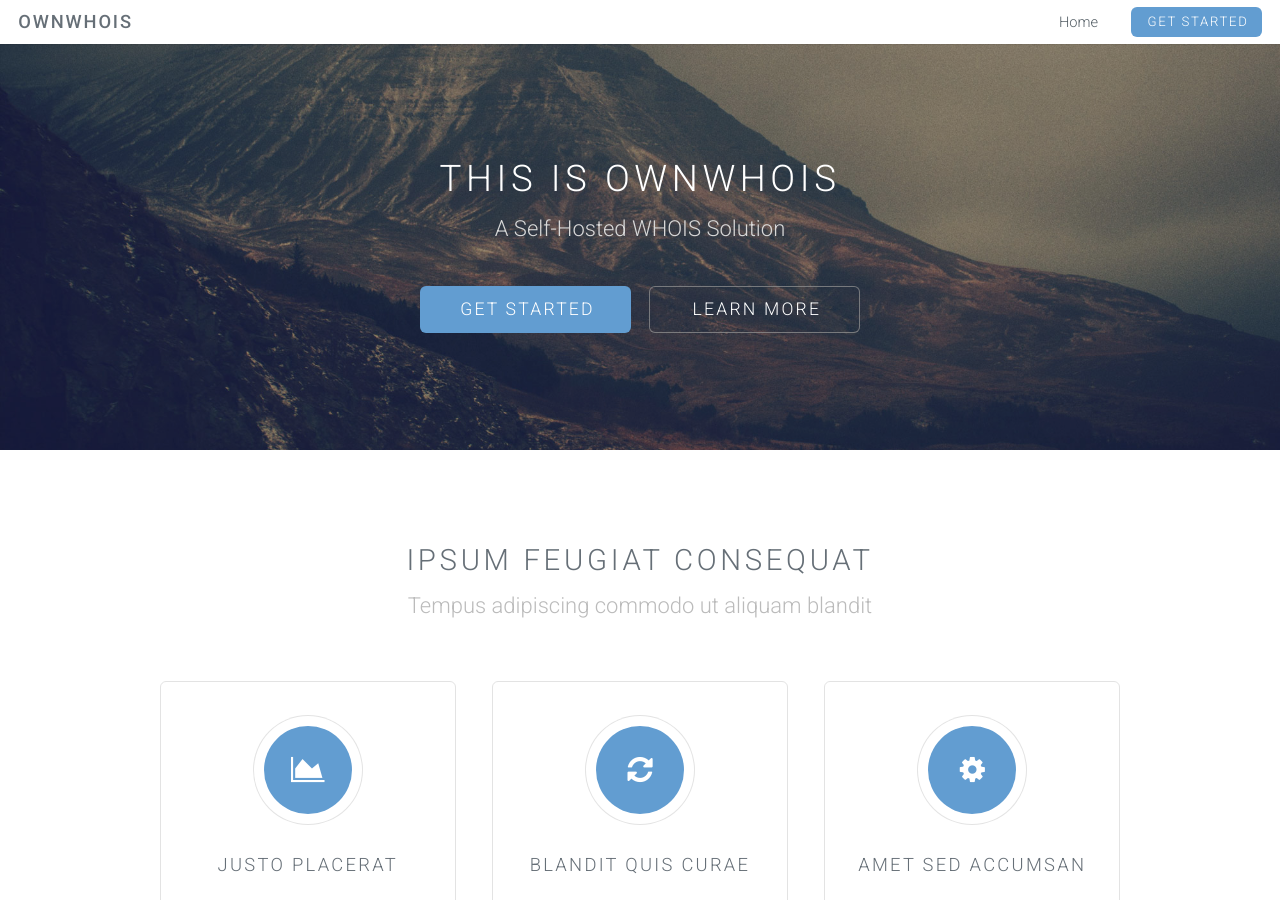
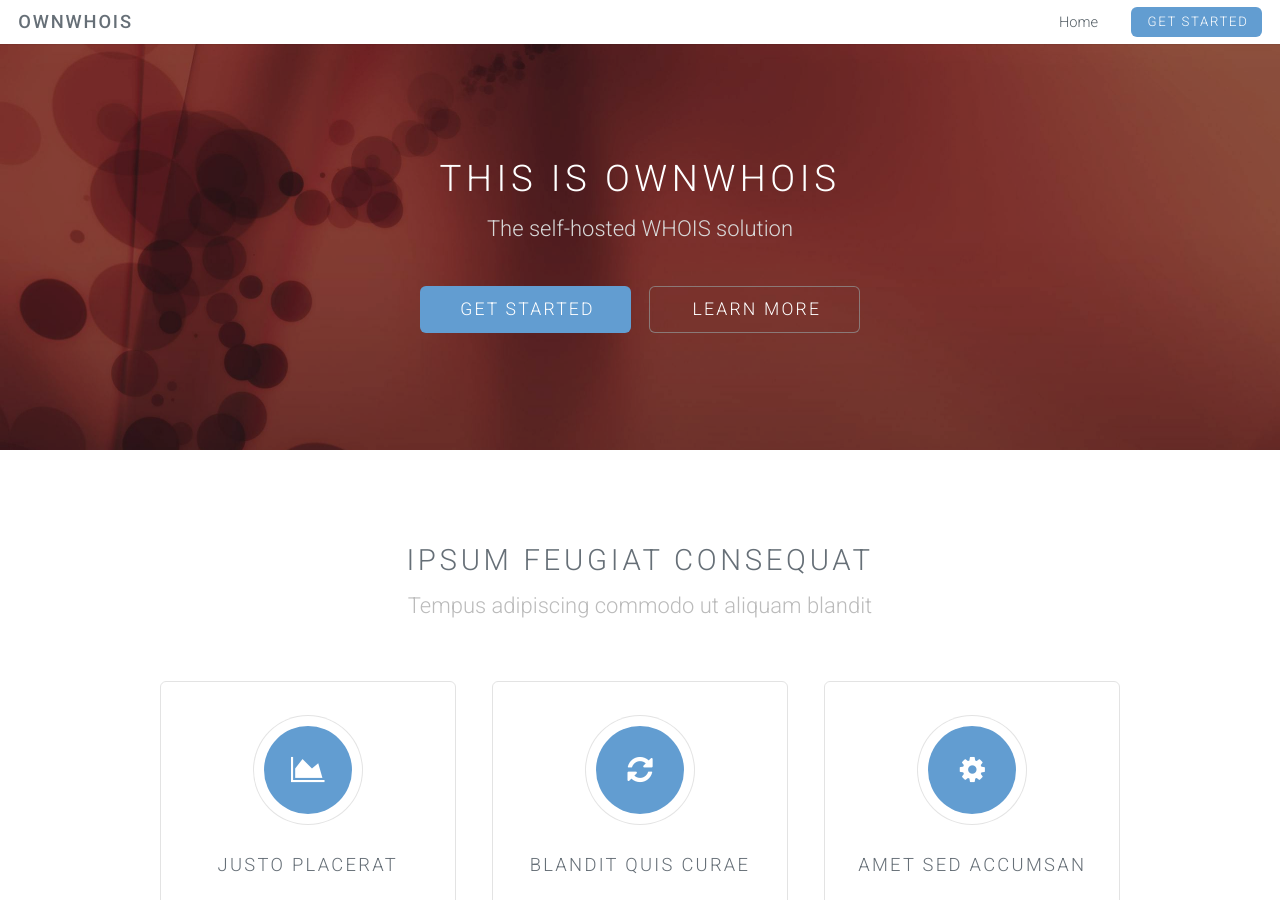
Before and after one commit to midasvo/ownWhois, a Jekyll site: the page built from index.html, in a window 1280 px wide and 900 px high. Built offline with Jekyll 4.4.1, drawn with Linux system fonts in a browser that asks for light colours.

```diff
--- a/_layouts/landing-page.html
+++ b/_layouts/landing-page.html
@@ -11,7 +11,7 @@
         <section id="banner">
             <div class="inner">
                 <h2>This is ownWHOIS</h2>
-                <p>A Self-Hosted WHOIS Solution</p>
+                <p>The self-hosted WHOIS solution</p>
                 <ul class="actions">
                     <li><a href="#content" class="button big special">Get Started</a></li>
                     <li><a href="#elements" class="button big alt">Learn More</a></li>
```
Also changed, not shown: images/banner.jpg, images/banner2.jpg (added).
